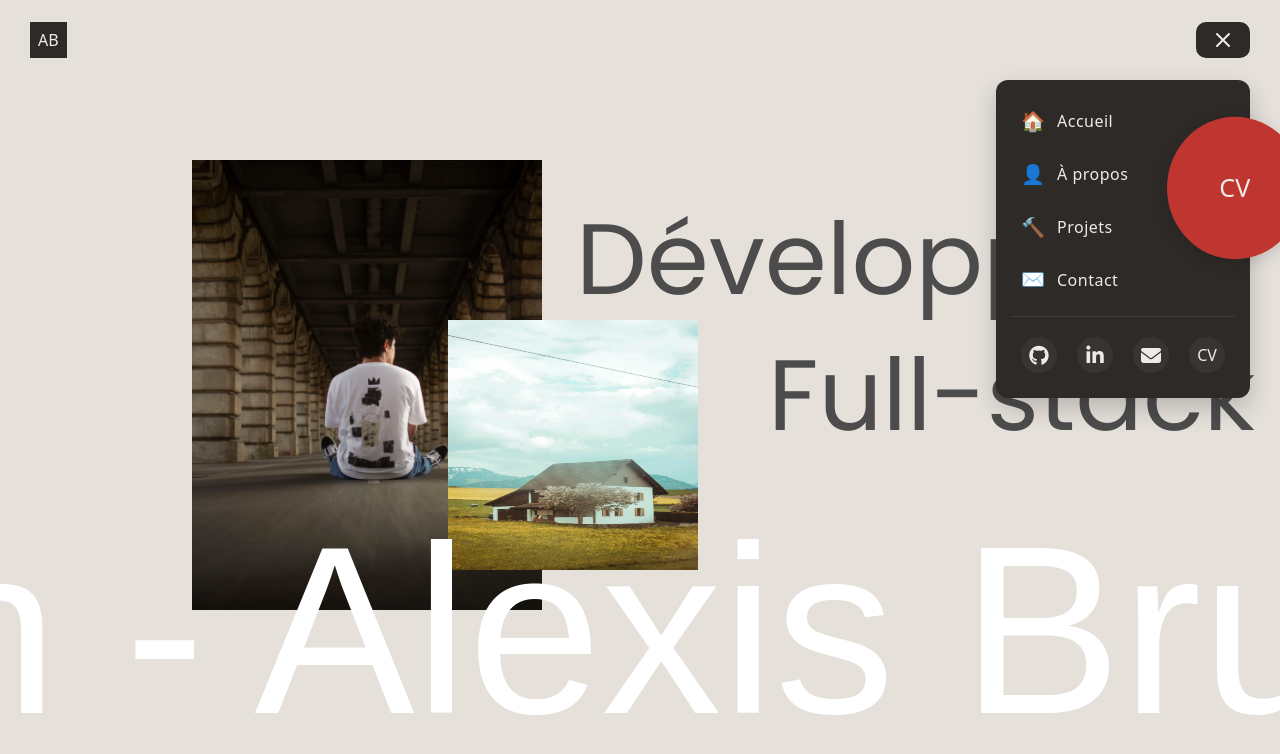
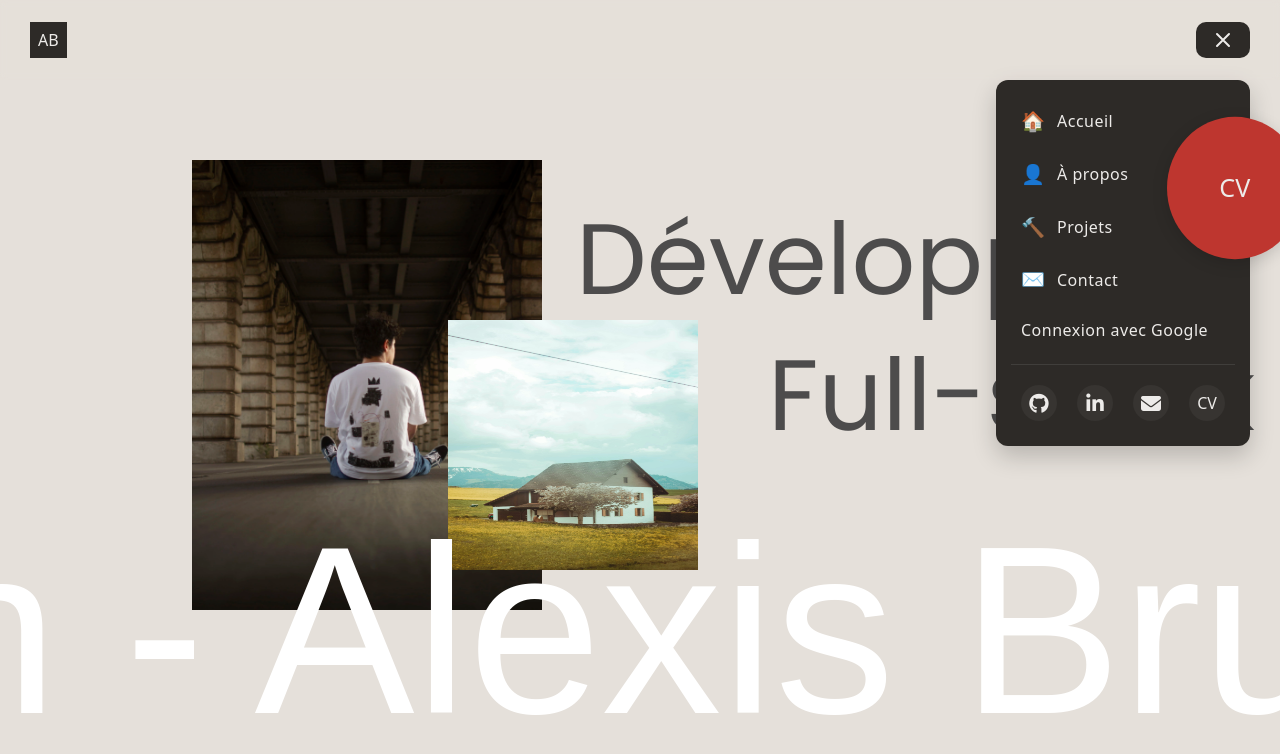
Before and after one commit to Luxsss/Portfolio, a Next.js app in the folder next/: page / in a window 1280 px wide. Both pictures are taken after a click on the element 1223 px from the left and 40 px from the top of the page. Shown: the top 754 px of the page. Built offline with nearby package versions, Linux system fonts and the light colour scheme; no server answers; the database is empty; a web font is replaced by a local one.

Commit message:
Authentification Google

```diff
--- a/next/components/Navbar/index.tsx
+++ b/next/components/Navbar/index.tsx
@@ -1,37 +1,72 @@
 "use client"
-import { useRef, useLayoutEffect, useState } from "react"
+import { useRef, useLayoutEffect, useState, useEffect } from "react"
 import styles from "./style.module.css"
 import gsap from "gsap"
+import { supabase } from "../../utils/supabase/client"
 
 export default function Navbar() {
   const [isMenuOpen, setIsMenuOpen] = useState(false)
-  const navbarLogoRef = useRef(null)
-  const navbarMenuRef = useRef(null)
-  const menuContainerRef = useRef(null)
-  const buttonCvRefs = useRef(null)
+  const [user, setUser] = useState<any>(null)
+  const navbarLogoRef = useRef<HTMLParagraphElement>(null)
+  const navbarMenuRef = useRef<HTMLDivElement>(null)
+  const menuContainerRef = useRef<HTMLDivElement>(null)
+  const buttonCvRefs = useRef<HTMLAnchorElement>(null)
   const menuItemsRef = useRef<HTMLLIElement[]>([])
   const socialItemsRef = useRef<HTMLAnchorElement[]>([])
 
   menuItemsRef.current = []
   socialItemsRef.current = []
 
-  const addToMenuRefs = (el:any) => {
+  const addToMenuRefs = (el: any) => {
     if (el && !menuItemsRef.current.includes(el)) {
       menuItemsRef.current.push(el)
     }
   }
 
-  const addToSocialRefs = (el:any) => {
+  const addToSocialRefs = (el: any) => {
     if (el && !socialItemsRef.current.includes(el)) {
       socialItemsRef.current.push(el)
     }
   }
 
+  useEffect(() => {
+    supabase.auth.getSession().then(({ data: { session } }) => {
+      setUser(session?.user ?? null)
+    })
+
+    const {
+      data: { subscription },
+    } = supabase.auth.onAuthStateChange((event, session) => {
+      setUser(session?.user ?? null)
+    })
+
+    return () => {
+      subscription.unsubscribe()
+    }
+  }, [])
+
+  const handleLogin = async () => {
+    const { error } = await supabase.auth.signInWithOAuth({
+      provider: "google",
+      options: { redirectTo: window.location.origin },
+    })
+    if (error) {
+      console.error("Erreur lors de la connexion :", error)
+    }
+  }
+
+  const handleLogout = async () => {
+    const { error } = await supabase.auth.signOut()
+    if (error) {
+      console.error("Erreur lors de la déconnexion :", error)
+    }
+  }
+
   useLayoutEffect(() => {
     const tl = gsap.timeline({ repeat: -1, yoyo: true, repeatDelay: 2 })
-    tl.to(navbarLogoRef.current, { duration: 1, rotation: 180, ease: `power1.out` })
-    tl.to(navbarLogoRef.current, { duration: 1, rotationY: 180, ease: `power1.out` })
-    tl.to(navbarLogoRef.current, { duration: 1, rotationX: 180, ease: `power1.out` })
+    tl.to(navbarLogoRef.current, { duration: 1, rotation: 180, ease: "power1.out" })
+    tl.to(navbarLogoRef.current, { duration: 1, rotationY: 180, ease: "power1.out" })
+    tl.to(navbarLogoRef.current, { duration: 1, rotationX: 180, ease: "power1.out" })
 
     const pulse = gsap.to(buttonCvRefs.current, {
       scale: 1.1,
@@ -48,7 +83,6 @@ export default function Navbar() {
 
   useLayoutEffect(() => {
     if (isMenuOpen) {
-      // Animate menu opening
       gsap.to(menuContainerRef.current, {
         duration: 0.5,
         opacity: 1,
@@ -57,7 +91,6 @@ export default function Navbar() {
         ease: "back.out(1.2)",
       })
 
-      // Animate menu items with stagger
       gsap.fromTo(
         menuItemsRef.current,
         { x: -20, opacity: 0 },
@@ -68,10 +101,9 @@ export default function Navbar() {
           stagger: 0.08,
           ease: "power2.out",
           delay: 0.1,
-        },
+        }
       )
 
-      // Animate social items with stagger
       gsap.fromTo(
         socialItemsRef.current,
         { y: 20, opacity: 0 },
@@ -81,11 +113,10 @@ export default function Navbar() {
           opacity: 1,
           stagger: 0.08,
           ease: "power2.out",
-          delay: 0.5, // Delay after menu items
-        },
+          delay: 0.5,
+        }
       )
     } else if (menuContainerRef.current) {
-      // Animate menu closing
       gsap.to(socialItemsRef.current, {
         duration: 0.2,
         y: 10,
@@ -124,8 +155,22 @@ export default function Navbar() {
         <div className={styles.navbarLogo}>
           <p ref={navbarLogoRef}>AB</p>
         </div>
-        <div ref={navbarMenuRef} className={`${styles.navbarMenu} ${isMenuOpen ? styles.active : ""}`} onClick={toggleMenu}>
-          <svg xmlns="http://www.w3.org/2000/svg" width="24" height="24" viewBox="0 0 24 24" strokeWidth="2" stroke="currentColor" fill="none" strokeLinecap="round" strokeLinejoin="round">
+        <div
+          ref={navbarMenuRef}
+          className={`${styles.navbarMenu} ${isMenuOpen ? styles.active : ""}`}
+          onClick={toggleMenu}
+        >
+          <svg
+            xmlns="http://www.w3.org/2000/svg"
+            width="24"
+            height="24"
+            viewBox="0 0 24 24"
+            strokeWidth="2"
+            stroke="currentColor"
+            fill="none"
+            strokeLinecap="round"
+            strokeLinejoin="round"
+          >
             {isMenuOpen ? (
               <path d="M18 6L6 18M6 6l12 12" />
             ) : (
@@ -166,29 +211,73 @@ export default function Navbar() {
                   <span className={styles.menuText}>Contact</span>
                 </a>
               </li>
+              <li ref={addToMenuRefs} className={styles.menuItem} onClick={toggleMenu}>
+                <button
+                  onClick={user ? handleLogout : handleLogin}
+                  className={styles.menuText}>
+                  {user ? `Déconnexion (${user.user_metadata.full_name})` : "Connexion avec Google"}
+                </button>
+              </li>
             </ul>
           </nav>
 
           <div className={styles.menuSeparator}></div>
 
           <div className={styles.socialContainer}>
-            <a ref={addToSocialRefs} href="https://github.com/Luxsss" target="_blank" rel="noopener noreferrer" className={styles.socialLink} title="GitHub">
+            <a
+              ref={addToSocialRefs}
+              href="https://github.com/Luxsss"
+              target="_blank"
+              rel="noopener noreferrer"
+              className={styles.socialLink}
+              title="GitHub"
+            >
               <i className="fa-brands fa-github fa-lg"></i>
             </a>
-            <a ref={addToSocialRefs} href="https://www.linkedin.com/in/alexs-brun/" target="_blank" rel="noopener noreferrer" className={styles.socialLink} title="LinkedIn">
+            <a
+              ref={addToSocialRefs}
+              href="https://www.linkedin.com/in/alexs-brun/"
+              target="_blank"
+              rel="noopener noreferrer"
+              className={styles.socialLink}
+              title="LinkedIn"
+            >
               <i className="fa-brands fa-linkedin-in fa-lg"></i>
             </a>
-            <a ref={addToSocialRefs} href="mailto:alexis1.brun@epitech.eu" className={styles.socialLink} title="Email">
+            <a
+              ref={addToSocialRefs}
+              href="mailto:alexis1.brun@epitech.eu"
+              className={styles.socialLink}
+              title="Email"
+            >
               <i className="fa-solid fa-envelope fa-lg"></i>
             </a>
-            <a ref={addToSocialRefs} href="/download/CvAlexisBrunCom.pdf" target="_blank" className={styles.socialLink} title="CV" data-testid="cv-menu" rel="noreferrer" download>
+            <a
+              ref={addToSocialRefs}
+              href="/download/CvAlexisBrunCom.pdf"
+              target="_blank"
+              className={styles.socialLink}
+              title="CV"
+              data-testid="cv-menu"
+              rel="noreferrer"
+              download
+            >
               CV
             </a>
           </div>
         </div>
       </div>
 
-      <a ref={buttonCvRefs} href="/download/CvAlexisBrunCom.pdf" target="_blank" className={styles.buttonCV} title="CV" data-testid="cv-button" rel="noreferrer" download>
+      <a
+        ref={buttonCvRefs}
+        href="/download/CvAlexisBrunCom.pdf"
+        target="_blank"
+        className={styles.buttonCV}
+        title="CV"
+        data-testid="cv-button"
+        rel="noreferrer"
+        download
+      >
         CV
       </a>
     </>
--- a/next/components/Navbar/style.module.css
+++ b/next/components/Navbar/style.module.css
@@ -75,6 +75,17 @@
 }
 
 .menuItem a {
+  display: flex;
+  align-items: center;
+  color: #edebe9;
+  text-decoration: none;
+  font-size: 1rem;
+  padding: 12px 25px;
+  transition: background-color 0.3s ease;
+  white-space: nowrap;
+}
+
+.menuItem button {
   display: flex;
   align-items: center;
   color: #edebe9;
```
